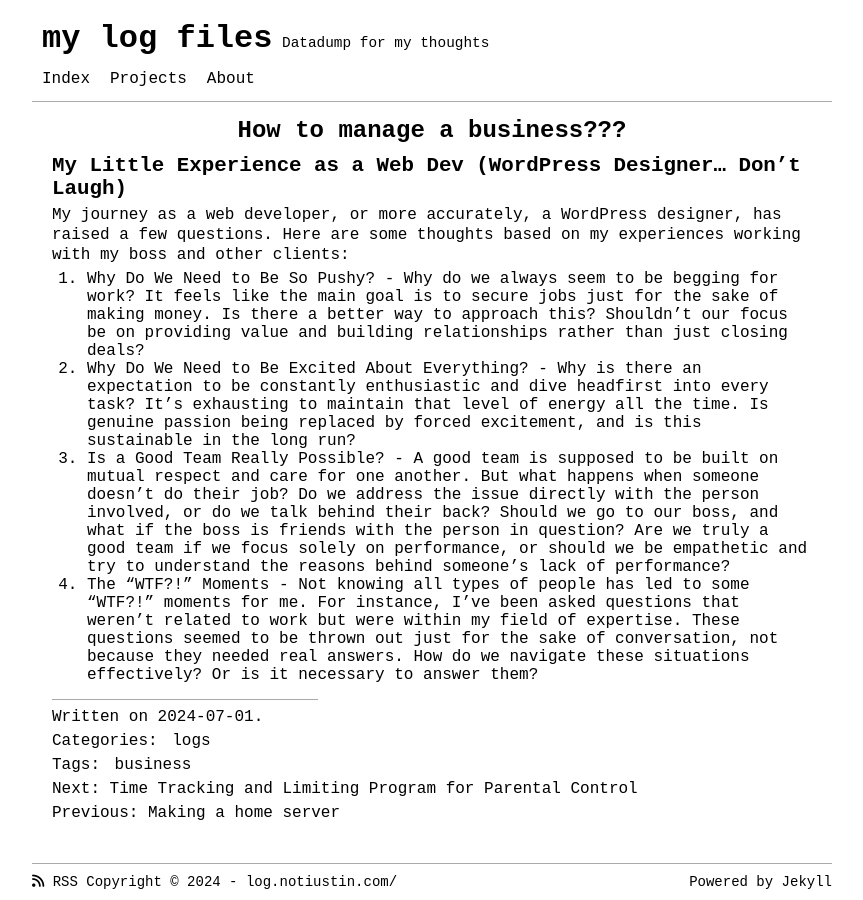
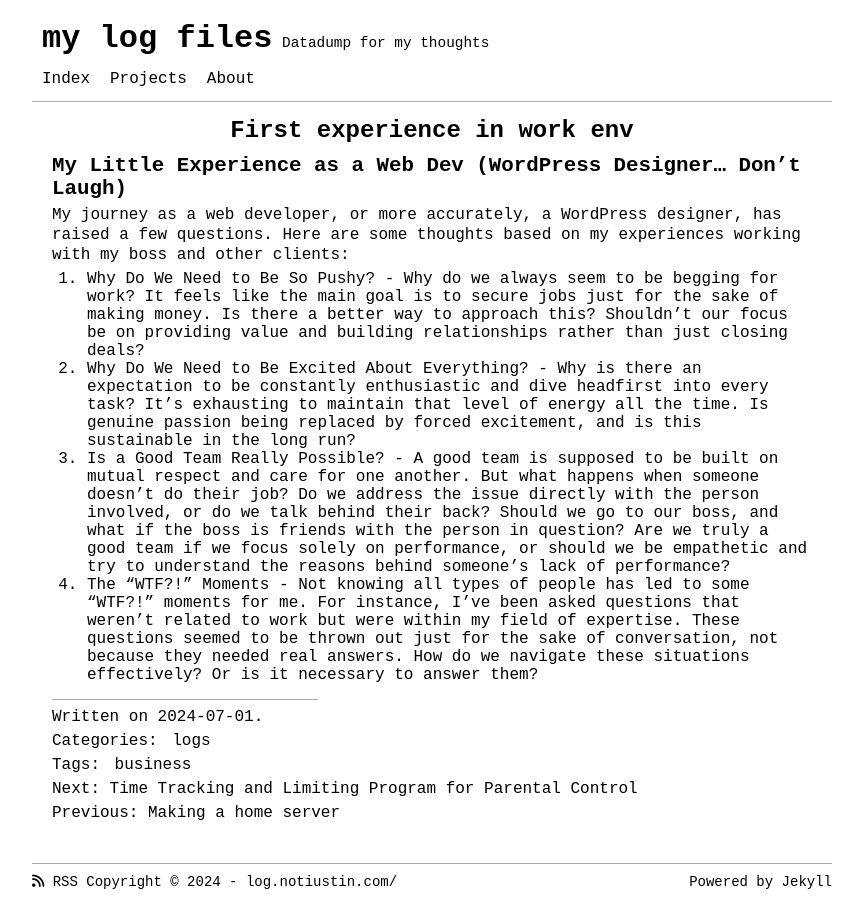
Before and after one commit to UnD37970UnD/-blog, a Jekyll site: the page built from _posts/logs/2024-07-01-first_experience_in_work_env.markdown, in a window 1280 px wide. Shown: the whole page, without its empty margins (208-1071 px from the left). Built offline with Jekyll 4.4.1, drawn with Linux system fonts in a browser that asks for light colours; nearby versions of some CDN libraries.

Commit message:
spellcheck

```diff
--- a/_posts/logs/2024-07-01-how_to_manage_a_business.markdown
+++ b/_posts/logs/2024-07-01-first_experience_in_work_env.markdown
@@ -1,6 +1,6 @@
 ---
 layout: post
-title:  "How to manage a business???"
+title:  "First experience in work env"
 date:   2024-07-01
 categories: [logs]
 tags: [business]
```
